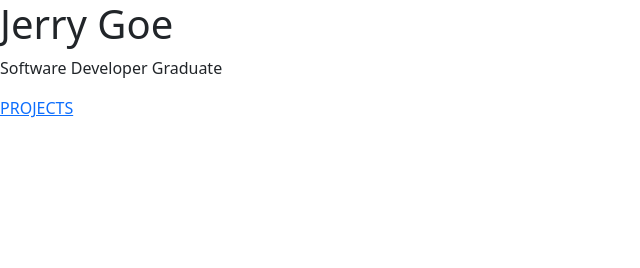
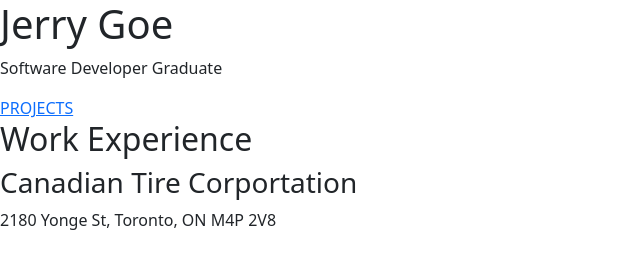
Before and after one commit to jgoewu/jgoewu.github.io, a plain HTML site: page index.html in a window 1280 px wide. Shown: the whole page, without its empty margins (0-640 px from the left). Drawn offline with nearby package versions, Linux system fonts and the light colour scheme.

Commit message:
4th comm

```diff
--- a/index.html
+++ b/index.html
@@ -14,7 +14,14 @@
         <p>Software Developer Graduate</p>
     </div>
     <nav>
-        <a href='projects.html'>PROJECTS</a>
+        <a href="projects.html">PROJECTS</a>
     </nav>
+    <h2>Work Experience</h2>
+    <div>
+
+        <h3>Canadian Tire Corportation</h3>
+        <p>2180 Yonge St, Toronto, ON M4P 2V8</p>
+    </div>
+
 </body>
 </html>
```
